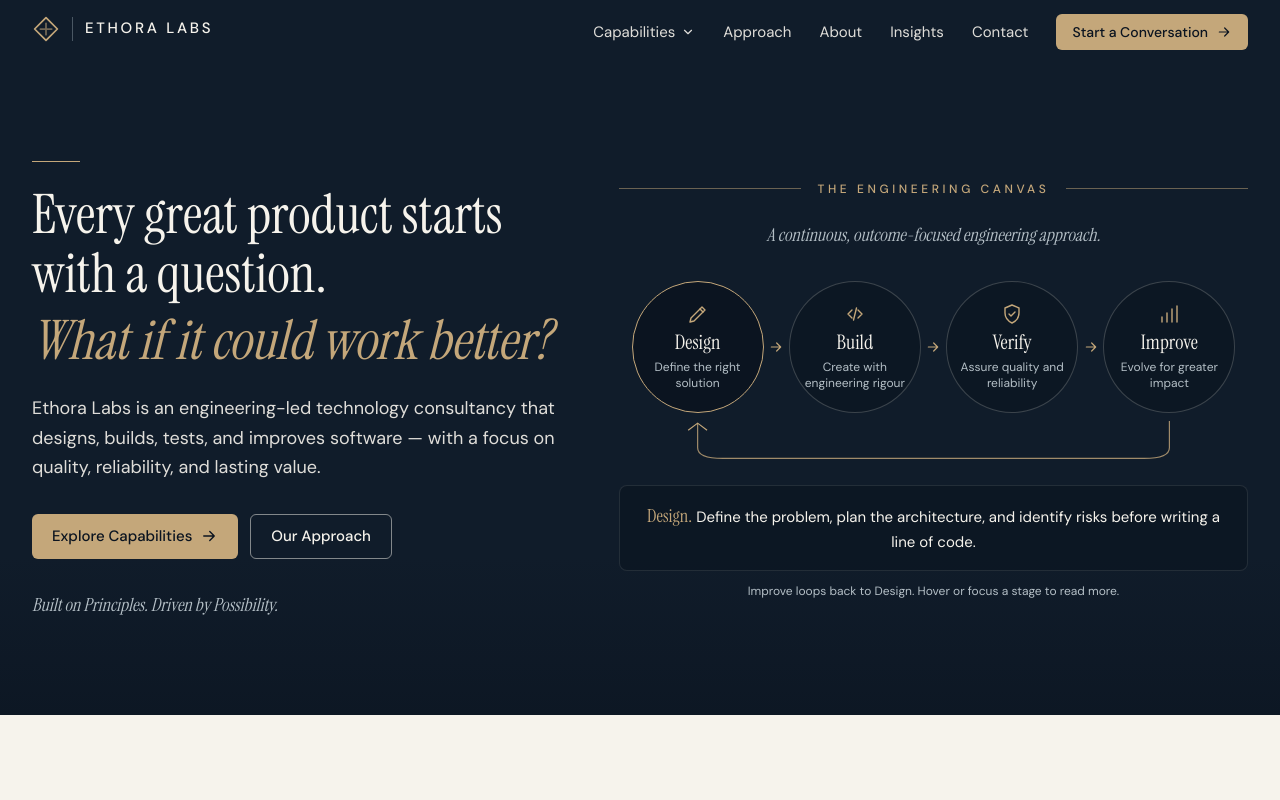
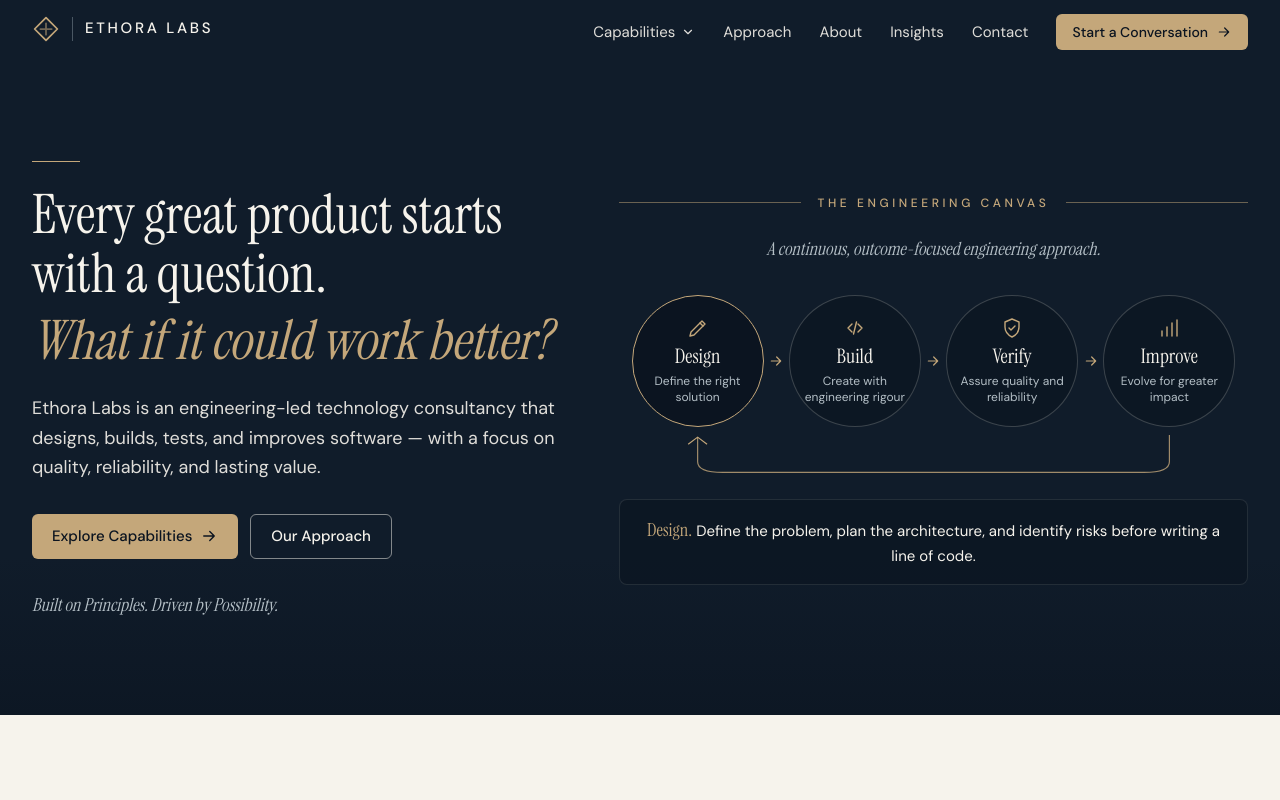
Before and after one commit to sarangrakhecha/ethora_labs, a Next.js app: page / in a window 1280 px wide. Shown: the top 800 px of the page. Built offline with nearby package versions, Linux system fonts and the light colour scheme.

Commit message:
Remove hover hint line under the engineering canvas
Co-Authored-By: Claude Opus 5 <noreply@anthropic.com>
Claude-Session: https://claude.ai/code/session_01ShLV1WH59cE52BQXrM67hf

```diff
--- a/components/EngineeringCanvas.tsx
+++ b/components/EngineeringCanvas.tsx
@@ -69,7 +69,6 @@ export default function EngineeringCanvas() {
         <span className="font-serif text-lg text-gold">{cur.title}.</span>{" "}
         <span className="text-[15px] text-ivory">{cur.long}</span>
       </div>
-      <p className="mt-3 hidden text-center text-xs text-muted-dark xl:block">Improve loops back to Design. Hover or focus a stage to read more.</p>
     </div>
   );
 }
```
